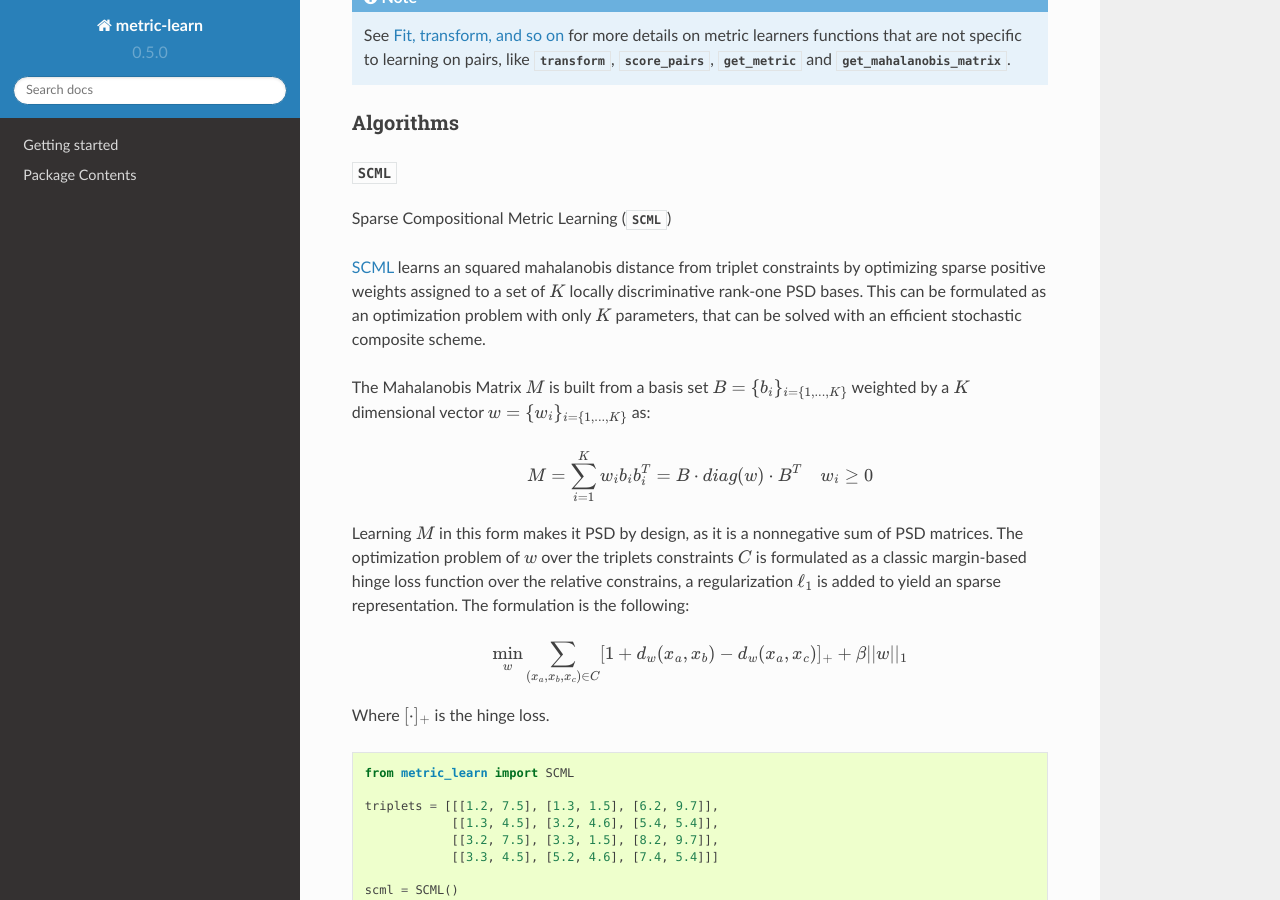
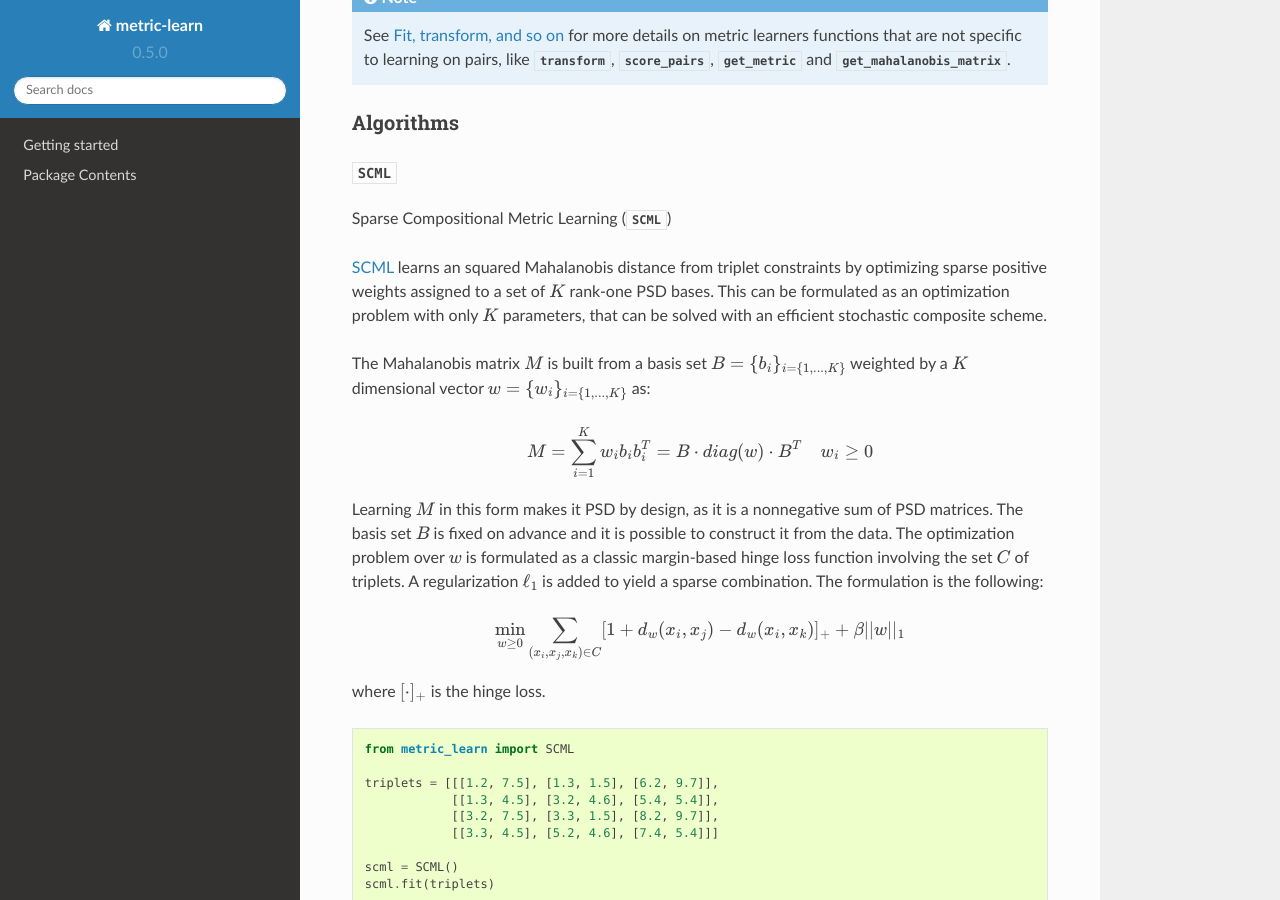
Before and after one commit to scikit-learn-contrib/metric-learn, a Sphinx documentation site: the page built from doc/weakly_supervised.rst, in a window 1280 px wide and 900 px high, scrolled down 12350 px. Built offline with Sphinx 7.4.7 and the Read the Docs theme 2.0.0, drawn with Linux system fonts in a browser that asks for light colours; pages that are not in the unit, such as notebooks, are missing from menus; some of the changed text lies outside the part shown.

Commit message:
changes to doc

```diff
--- a/doc/weakly_supervised.rst
+++ b/doc/weakly_supervised.rst
@@ -708,28 +708,31 @@
 Sparse Compositional Metric Learning
 (:py:class:`SCML <metric_learn.SCML>`)
 
-`SCML` learns an squared mahalanobis distance from triplet constraints by
-optimizing sparse positive weights assigned to a set of :math:`K` locally discriminative
-rank-one PSD bases. This can be formulated as an optimization problem with only :math:`K`
-parameters, that can be solved with an efficient stochastic composite scheme.
+`SCML` learns an squared Mahalanobis distance from triplet constraints by
+optimizing sparse positive weights assigned to a set of :math:`K` rank-one
+PSD bases. This can be formulated as an optimization problem with only
+:math:`K` parameters, that can be solved with an efficient stochastic
+composite scheme.
 
-The Mahalanobis Matrix :math:`M` is built from a basis set :math:`B = \{b_i\}_{i=\{1,...,K\}}`
+The Mahalanobis matrix :math:`M` is built from a basis set :math:`B = \{b_i\}_{i=\{1,...,K\}}`
 weighted by a :math:`K` dimensional vector :math:`w = \{w_i\}_{i=\{1,...,K\}}` as:
 
 .. math::
 
     M = \sum_{i=1}^K w_i b_i b_i^T = B \cdot diag(w) \cdot B^T \quad w_i \geq 0
 
-Learning :math:`M` in this form makes it PSD by design, as it is a nonnegative sum of PSD matrices.
-The optimization problem of :math:`w` over the triplets constraints :math:`C` is formulated as a
-classic margin-based hinge loss function over the relative constrains, a regularization :math:`\ell_1`
-is added to yield an sparse representation. The formulation is the following:
+Learning :math:`M` in this form makes it PSD by design, as it is a
+nonnegative sum of PSD matrices. The basis set :math:`B` is fixed on advance
+and it is possible to construct it from the data. The optimization problem
+over :math:`w` is formulated as a classic margin-based hinge loss function
+involving the set :math:`C` of triplets. A regularization :math:`\ell_1`
+is added to yield a sparse combination. The formulation is the following:
 
 .. math::
 
-    \min_{w} \sum_{(x_a,x_b,x_c)\in C} [1 + d_w(x_a,x_b)-d_w(x_a,x_c)]_+ + \beta||w||_1
+    \min_{w\geq 0} \sum_{(x_i,x_j,x_k)\in C} [1 + d_w(x_i,x_j)-d_w(x_i,x_k)]_+ + \beta||w||_1
 
-Where :math:`[\cdot]_+` is the hinge loss.
+where :math:`[\cdot]_+` is the hinge loss.
 
 .. topic:: Example Code:
 
@@ -883,13 +886,13 @@
 only a small amount of constraints is given.
 
 The loss function of each constraint
-:math:`d(\mathbf{x}_a, \mathbf{x}_b) < d(\mathbf{x}_c, \mathbf{x}_d)` is
+:math:`d(\mathbf{x}_i, \mathbf{x}_j) < d(\mathbf{x}_k, \mathbf{x}_l)` is
 denoted as:
 
 .. math::
 
-    H(d_\mathbf{M}(\mathbf{x}_a, \mathbf{x}_b)
-    - d_\mathbf{M}(\mathbf{x}_c, \mathbf{x}_d))
+    H(d_\mathbf{M}(\mathbf{x}_i, \mathbf{x}_j)
+    - d_\mathbf{M}(\mathbf{x}_k, \mathbf{x}_l))
 
 where :math:`H(\cdot)` is the squared Hinge loss function defined as:
 
@@ -899,8 +902,8 @@
     \,\,x^2 \qquad x>0\end{aligned}\right.\\
 
 The summed loss function :math:`L(C)` is the simple sum over all constraints
-:math:`C = \{(\mathbf{x}_a , \mathbf{x}_b , \mathbf{x}_c , \mathbf{x}_d)
-: d(\mathbf{x}_a , \mathbf{x}_b) < d(\mathbf{x}_c , \mathbf{x}_d)\}`. The
+:math:`C = \{(\mathbf{x}_i , \mathbf{x}_j , \mathbf{x}_k , \mathbf{x}_l)
+: d(\mathbf{x}_i , \mathbf{x}_j) < d(\mathbf{x}_k , \mathbf{x}_l)\}`. The
 original paper suggested here should be a weighted sum since the confidence
 or probability of each constraint might differ. However, for the sake of
 simplicity and assumption of no extra knowledge provided, we just deploy
@@ -912,9 +915,9 @@
 
 .. math::
 
-    \min_\mathbf{M}(D_{ld}(\mathbf{M, M_0}) + \sum_{(\mathbf{x}_a,
-    \mathbf{x}_b, \mathbf{x}_c, \mathbf{x}_d)\in C}H(d_\mathbf{M}(
-    \mathbf{x}_a, \mathbf{x}_b) - d_\mathbf{M}(\mathbf{x}_c, \mathbf{x}_c))\\
+    \min_\mathbf{M}(D_{ld}(\mathbf{M, M_0}) + \sum_{(\mathbf{x}_i,
+    \mathbf{x}_j, \mathbf{x}_k, \mathbf{x}_l)\in C}H(d_\mathbf{M}(
+    \mathbf{x}_i, \mathbf{x}_j) - d_\mathbf{M}(\mathbf{x}_k, \mathbf{x}_l))\\
 
 where :math:`\mathbf{M}_0` is the prior metric matrix, set as identity
 by default, :math:`D_{ld}(\mathbf{\cdot, \cdot})` is the LogDet divergence:
```
Also changed, not shown: 1 other file.
